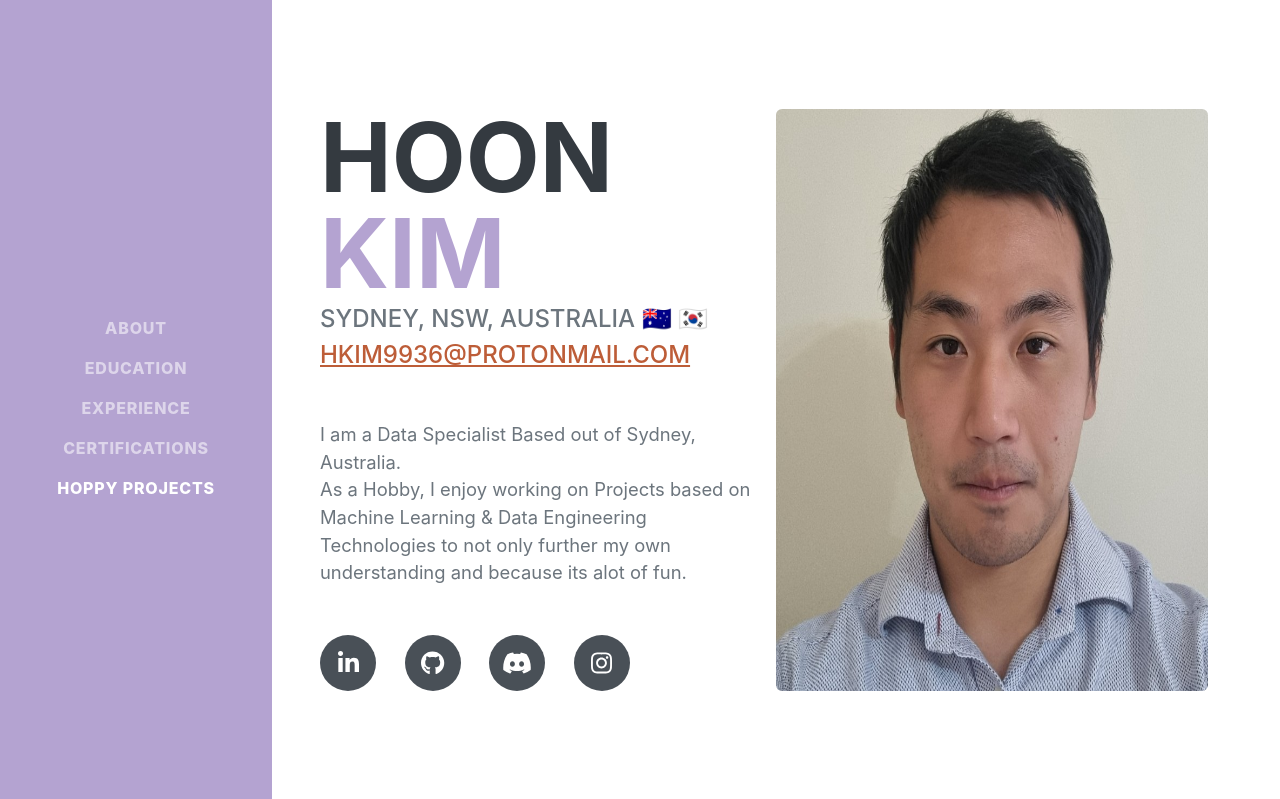
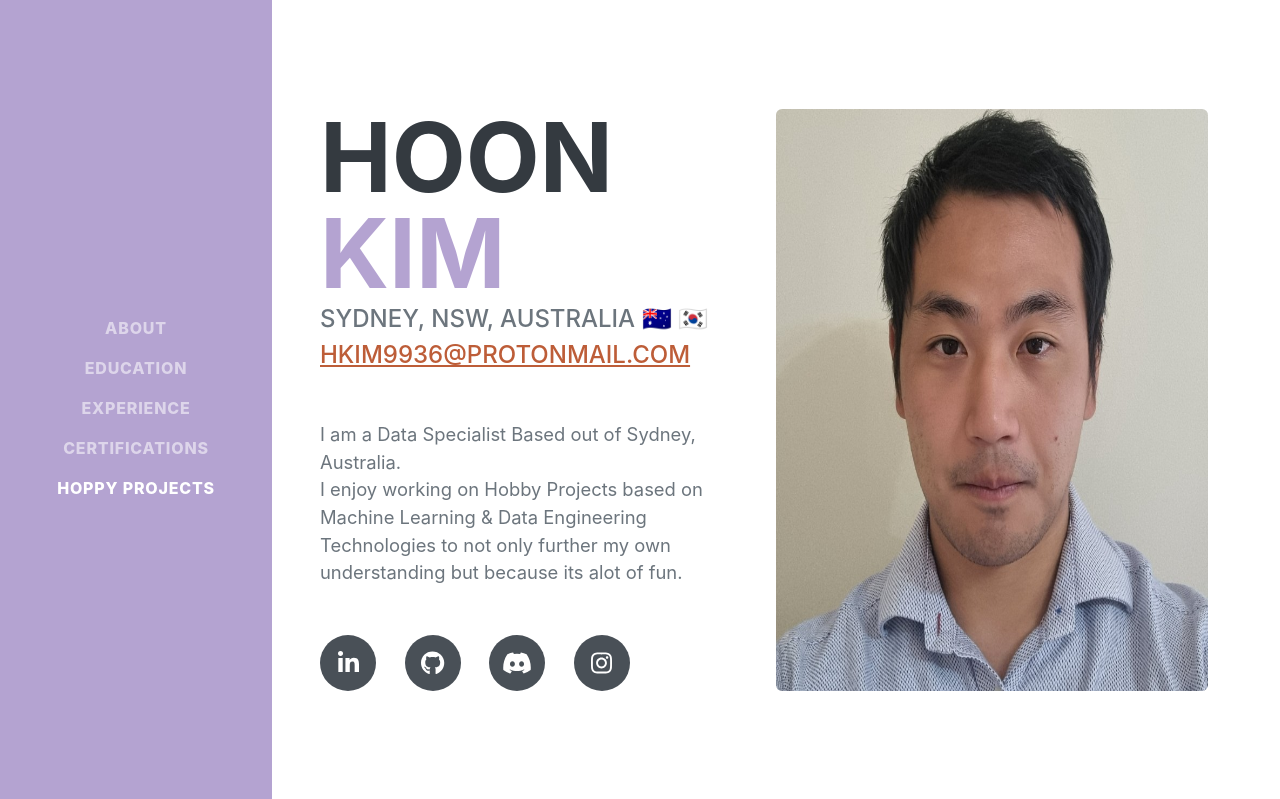
Before and after one commit to GIGACHADhoon/hoon_portfolio_website, a Flask app: page / in a window 1280 px wide. Shown: the top 799 px of the page. Run offline with Flask 3, Linux system fonts and the light colour scheme; some libraries are stand-ins or nearby versions; some web fonts are replaced.

Commit message:
Fixed Grammatical Errors in About Me  Description

```diff
--- a/templates/index.html
+++ b/templates/index.html
@@ -46,7 +46,7 @@
                                 Sydney, NSW, Australia 🇦🇺 🇰🇷
                                 <a href="mailto:name@email.com">hkim9936@protonmail.com</a>
                             </div>
-                            <p class="lead mb-5"> I am a Data Specialist Based out of Sydney, Australia. <br> As a Hobby, I enjoy working on Projects based on Machine Learning & Data Engineering Technologies to not only further my own understanding and because its alot of fun.</p>
+                            <p class="lead mb-5"> I am a Data Specialist Based out of Sydney, Australia. <br> I enjoy working on Hobby Projects based on Machine Learning & Data Engineering Technologies to not only further my own understanding but because its alot of fun.</p>
                             <div class="social-icons">
                                 <a class="social-icon" href="https://www.linkedin.com/in/hoontech/"><i class="fab fa-linkedin-in"></i></a>
                                 <a class="social-icon" href="https://github.com/GIGACHADhoon"><i class="fab fa-github"></i></a>
```
